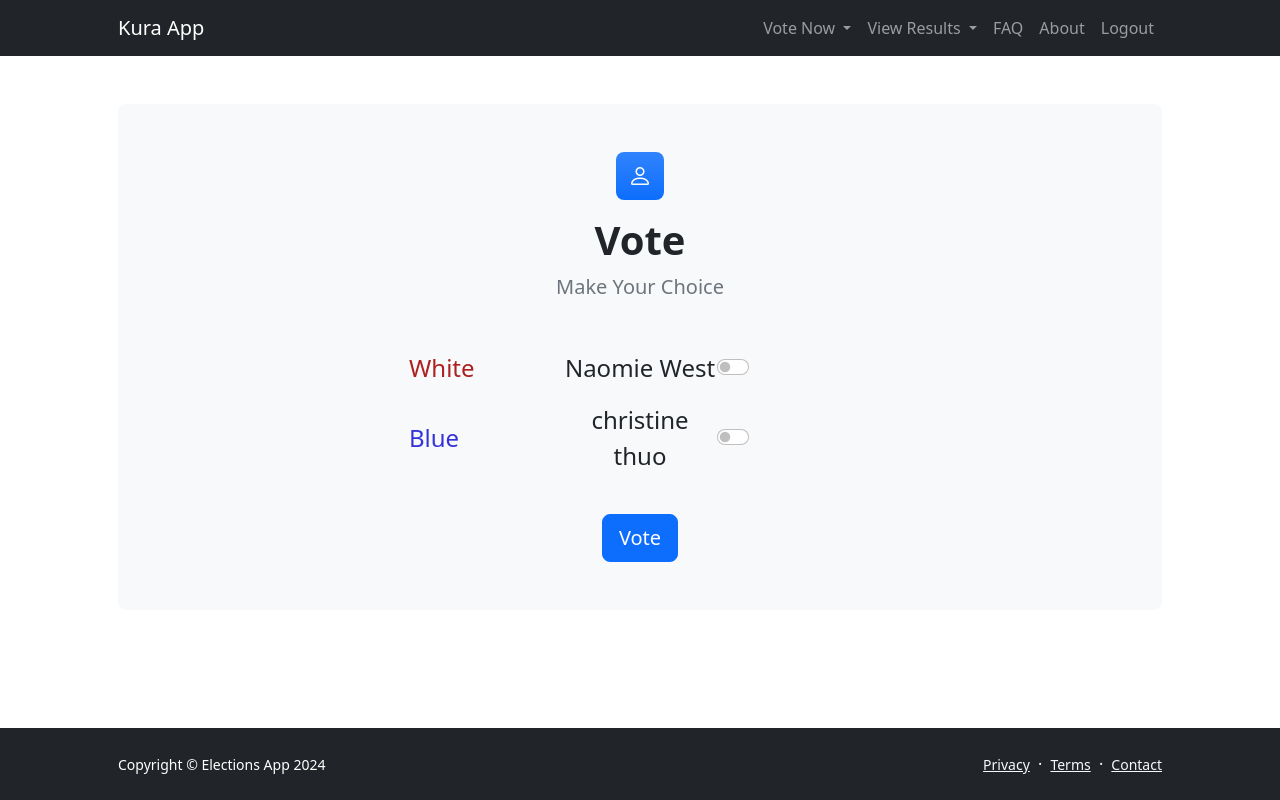
After one commit to JustusOmbok/Elections-app, a Flask app: page /vote/president in a window 1280 px wide. The commit adds this page. Run offline with Flask 3, Linux system fonts and the light colour scheme; some libraries are stand-ins or nearby versions.

Commit message:
voting routes

```diff
--- a/app/routes.py
+++ b/app/routes.py
@@ -1,8 +1,10 @@
-from flask import render_template, request, jsonify, url_for, redirect, flash
+from flask import render_template, jsonify, url_for, redirect, flash
+from sqlalchemy.orm.exc import NoResultFound
 from app import app, db
-from flask import session
+from flask import session, request
 import requests
-from app.models import Admin, President, Governor, Voter, Vote
+import time
+from app.models import Admin, President, Governor, Voter, Vote_president, Vote_governor
 
 @app.route('/')
 def landing_page():
@@ -38,9 +40,12 @@ def admin_dashboard():
         # If not logged in, redirect to the admin login page
         return redirect(url_for('admin_login'))
 
-@app.route('/presidential_voting')
-def presidential_voting():
-    return render_template('presidential_voting.html')
+# Route for rendering the vote_president.html file
+@app.route('/vote/president', methods=['GET'])
+def voting_president():
+    # Retrieve all presidents from the database
+    presidents = President.query.all()
+    return render_template('vote_president.html', presidents=presidents)
 
 @app.route('/governor_voting')
 def governor_voting():
@@ -104,7 +109,7 @@ def admin_logout():
 @app.route('/president/register', methods=['POST'])
 def register_president():
     data = request.form
-    new_president = President(name=data['name'], party_name=data['party_name'])
+    new_president = President(name=data['name'], party_name=data['party_name'], party_color=data['party_color'])
     db.session.add(new_president)
     db.session.commit()
     return redirect(url_for('admin_dashboard', success='true'))
@@ -112,7 +117,7 @@ def register_president():
 @app.route('/governor/register', methods=['POST'])
 def register_governor():
     data = request.form
-    new_governor = Governor(name=data['name'], party_name=data['party_name'], county=data['county_name'])
+    new_governor = Governor(name=data['name'], party_name=data['party_name'], party_color=data['party_color'], county=data['county_name'])
     db.session.add(new_governor)
     db.session.commit()
     return redirect(url_for('admin_dashboard', success='true'))
@@ -163,27 +168,82 @@ def voter_logout():
     # Redirect to the login page
     return redirect(url_for('landing_page'))
 
-@app.route('/vote', methods=['POST'])
-def vote():
-    if 'user_id' not in session:
-        return jsonify({'error': 'Please log in to vote'}), 401
+# Route for voting for president
+@app.route('/vote/president', methods=['POST'])
+def vote_president():
+    if 'voter_logged_in' in session:  # Ensure the voter is logged in
+        national_id = session.get('national_id')  # Get national ID from session
 
-    data = request.json
-    candidate_id = data.get('candidate_id')
+        # Query the database for the voter ID associated with the national ID
+        try:
+            voter = Voter.query.filter_by(national_id=national_id).one()
+            voter_id = voter.id
 
-    voter_id = session['user_id']
+            # Check if the voter has already voted for president
+            existing_vote = Vote_president.query.filter_by(voter_id=voter_id).first()
+            if existing_vote:
+                flash('You have already voted for president.', 'error')
+                return redirect(url_for('home'))
 
-    # Check if the voter has already voted
-    existing_vote = Vote.query.filter_by(voter_id=voter_id).first()
-    if existing_vote:
-        return jsonify({'error': 'You have already voted'}), 400
+            president_id = request.form.get('president_id')
 
-    # Create a new vote
-    vote = Vote(candidate_id=candidate_id, voter_id=voter_id)
-    db.session.add(vote)
-    db.session.commit()
+            # Check if the president_id exists in the database
+            president = President.query.get(president_id)
+            if president:
+                # Create a new vote entry in the database
+                new_vote_president = Vote_president(president_id=president_id, voter_id=voter_id)
+                db.session.add(new_vote_president)
+                db.session.commit()
+                flash('Your vote for president has been recorded successfully.', 'success')
+                time.sleep(0.008)
+                return redirect(url_for('home'))  # Redirect to home page or dashboard
+            else:
+                flash('Invalid president selection.', 'error')
+                return redirect(url_for('vote_president'))
+        except NoResultFound:
+            flash('No voter found with the provided national ID.', 'error')
+            return redirect(url_for('vote_president'))
+    else:
+        flash('You need to be logged in to vote.', 'error')
+        return redirect(url_for('voter_login'))
 
-    return jsonify({'message': 'Vote cast successfully'}), 201
+# Route for voting for governor
+@app.route('/vote/governor', methods=['POST'])
+def vote_governor():
+    if 'voter_logged_in' in session:  # Ensure the voter is logged in
+        national_id = session.get('national_id')  # Get national ID from session
+
+        # Query the database for the voter ID associated with the national ID
+        try:
+            voter = Voter.query.filter_by(national_id=national_id).one()
+            voter_id = voter.id
+
+            # Check if the voter has already voted for governor
+            existing_vote = Vote_governor.query.filter_by(voter_id=voter_id).first()
+            if existing_vote:
+                flash('You have already voted for governor.', 'error')
+                return redirect(url_for('home'))
+
+            governor_id = request.form.get('governor_id')
+
+            # Check if the governor_id exists in the database
+            governor = Governor.query.get(governor_id)
+            if governor:
+                # Create a new vote entry in the database
+                new_vote_governor = Vote_governor(governor_id=governor_id, voter_id=voter_id)
+                db.session.add(new_vote_governor)
+                db.session.commit()
+                flash('Your vote for governor has been recorded successfully.', 'success')
+                return redirect(url_for('home'))  # Redirect to home page or dashboard
+            else:
+                flash('Invalid governor selection.', 'error')
+                return redirect(url_for('vote_governor'))
+        except NoResultFound:
+            flash('No voter found with the provided national ID.', 'error')
+            return redirect(url_for('vote_governor'))
+    else:
+        flash('You need to be logged in to vote.', 'error')
+        return redirect(url_for('voter_login'))
 
 @app.route('/results', methods=['GET'])
 def results():
--- a/app/templates/faq.html
+++ b/app/templates/faq.html
@@ -18,11 +18,11 @@
             <!-- Navigation-->
             <nav class="navbar navbar-expand-lg navbar-dark bg-dark">
                 <div class="container px-5">
-                    <a class="navbar-brand" href="landing_page.html">Kura App</a>
+                    <a class="navbar-brand" href="{{ url_for('landing_page') }}">Kura App</a>
                     <button class="navbar-toggler" type="button" data-bs-toggle="collapse" data-bs-target="#navbarSupportedContent" aria-controls="navbarSupportedContent" aria-expanded="false" aria-label="Toggle navigation"><span class="navbar-toggler-icon"></span></button>
                     <div class="collapse navbar-collapse" id="navbarSupportedContent">
                         <ul class="navbar-nav ms-auto mb-2 mb-lg-0">
-                            <li class="nav-item"><a class="nav-link" href="landing_page.html">Home</a></li>
+                            <li class="nav-item"><a class="nav-link" href="{{ url_for('landing_page') }}">Home</a></li>
                             <li class="nav-item"><a class="nav-link" href="login.html">Login</a></li>
                             <li class="nav-item"><a class="nav-link" href="voters_registration.html">Register</a></li>
                             <li class="nav-item"><a class="nav-link" href="about.html">About</a></li>
--- a/app/templates/governor_registration.html
+++ b/app/templates/governor_registration.html
@@ -57,6 +57,11 @@
                                     <input class="form-control" id="party_name" name="party_name" type="text" placeholder="Enter party name..." />
                                     <label for="party_name">County Name</label>
                                 </div>
+                                <!-- Party Color input-->
+                                <div class="form-floating mb-3">
+                                    <input class="form-control" id="party_color" name="party_color" type="color" placeholder="Select party color..." required />
+                                    <label for="party_color">Party Color</label>
+                                </div>
                                 <!-- Submit Button-->
                                 <div class="d-grid"><button class="btn btn-primary btn-lg" type="submit">Submit</button></div>
                             </form>
--- a/app/templates/home.html
+++ b/app/templates/home.html
@@ -18,7 +18,7 @@
     <!-- Navigation-->
     <nav class="navbar navbar-expand-lg navbar-dark bg-dark">
         <div class="container px-5">
-            <a class="navbar-brand" href="home.html">Kura App</a>
+            <a class="navbar-brand" href="{{ url_for('home') }}">Kura App</a>
             <button class="navbar-toggler" type="button" data-bs-toggle="collapse" data-bs-target="#navbarSupportedContent" aria-controls="navbarSupportedContent" aria-expanded="false" aria-label="Toggle navigation"><span class="navbar-toggler-icon"></span></button>
             <div class="collapse navbar-collapse" id="navbarSupportedContent">
                 <ul class="navbar-nav ms-auto mb-2 mb-lg-0">
@@ -28,7 +28,7 @@
                             Vote Now
                         </a>
                         <ul class="dropdown-menu" aria-labelledby="navbarDropdown">
-                            <li><a class="dropdown-item" href="{{ url_for('presidential_voting') }}">Vote Presidential</a></li>
+                            <li><a class="dropdown-item" href="{{ url_for('voting_president') }}">Vote Presidential</a></li>
                             <li><a class="dropdown-item" href="{{ url_for('governor_voting') }}">Vote Governor</a></li>
                         </ul>
                     </li>
--- a/app/templates/landing_page.html
+++ b/app/templates/landing_page.html
@@ -34,8 +34,8 @@
                             <h1 class="display-5 fw-bolder text-white mb-2">Welcome to Our Elections App</h1>
                             <p class="lead fw-normal text-white-50 mb-4">Quickly find and support your preferred candidates and parties with our easy-to-use platform!</p>
                             <div class="d-grid gap-3 d-sm-flex justify-content-sm-center justify-content-xl-start">
-                                <a class="btn btn-primary btn-lg px-4 me-sm-3" href="login.html">Login</a>
-                                <a class="btn btn-outline-light btn-lg px-4" href="voters_registration.html">Register Now</a>
+                                <a class="btn btn-primary btn-lg px-4 me-sm-3" href="{{ url_for('voter_login') }}">Login</a>
+                                <a class="btn btn-outline-light btn-lg px-4" href="{{ url_for('register_voter') }}">Register Now</a>
                             </div>
                         </div>
                     </div>
@@ -43,7 +43,7 @@
                         <img class="img-fluid rounded-3 my-5" src="static/assets/vote.png" alt="Join the Democratic Process" />
                         <h2 class="fw-bolder text-white mb-2">Join the Democratic Process</h2>
                         <p class="text-white-50 mb-4">Stay informed, make educated decisions, and participate in the democratic process.</p>
-                        <a class="btn btn-primary btn-lg" href="login.html">Get Started</a>
+                        <a class="btn btn-primary btn-lg" href="{{ url_for('voter_login') }}">Get Started</a>
                     </div>
                 </div>
             </div>
--- a/app/templates/presidential_registration.html
+++ b/app/templates/presidential_registration.html
@@ -52,6 +52,11 @@
                                     <input class="form-control" id="party_name" name="party_name" type="text" placeholder="Enter party name..." />
                                     <label for="party_name">Party Name</label>
                                 </div>
+                                <!-- Party Color input-->
+                                <div class="form-floating mb-3">
+                                    <input class="form-control" id="party_color" name="party_color" type="color" placeholder="Select party color..." required />
+                                    <label for="party_color">Party Color</label>
+                                </div>
                                 <!-- Submit Button-->
                                 <div class="d-grid"><button class="btn btn-primary btn-lg" type="submit">Submit</button></div>
                             </form>
--- /dev/null
+++ b/app/templates/vote_president.html
@@ -0,0 +1,115 @@
+<!DOCTYPE html>
+<html lang="en">
+<head>
+    <meta charset="UTF-8">
+    <meta name="viewport" content="width=device-width, initial-scale=1.0">
+    <title>Vote - Elections App</title>
+    <!-- Bootstrap core CSS -->
+    <link href="https://cdn.jsdelivr.net/npm/bootstrap@5.2.3/dist/css/bootstrap.min.css" rel="stylesheet">
+    <!-- Bootstrap icons-->
+    <link href="https://cdn.jsdelivr.net/npm/bootstrap-icons@1.5.0/font/bootstrap-icons.css" rel="stylesheet">
+    <!-- Core theme CSS (includes Bootstrap)-->
+    <link href="{{ url_for('static', filename='css/styles.css') }}" rel="stylesheet" />
+</head>
+<body class="d-flex flex-column">
+    <main class="flex-shrink-0">
+        <!-- Navigation-->
+    <nav class="navbar navbar-expand-lg navbar-dark bg-dark">
+        <div class="container px-5">
+            <a class="navbar-brand" href="{{ url_for('home') }}">Kura App</a>
+            <button class="navbar-toggler" type="button" data-bs-toggle="collapse" data-bs-target="#navbarSupportedContent" aria-controls="navbarSupportedContent" aria-expanded="false" aria-label="Toggle navigation"><span class="navbar-toggler-icon"></span></button>
+            <div class="collapse navbar-collapse" id="navbarSupportedContent">
+                <ul class="navbar-nav ms-auto mb-2 mb-lg-0">
+                    <!-- Modified Vote Now link -->
+                    <li class="nav-item dropdown">
+                        <a class="nav-link dropdown-toggle" href="#" id="navbarDropdown" role="button" data-bs-toggle="dropdown" aria-expanded="false">
+                            Vote Now
+                        </a>
+                        <ul class="dropdown-menu" aria-labelledby="navbarDropdown">
+                            <li><a class="dropdown-item" href="{{ url_for('voting_president') }}">Vote Presidential</a></li>
+                            <li><a class="dropdown-item" href="{{ url_for('governor_voting') }}">Vote Governor</a></li>
+                        </ul>
+                    </li>
+                    <!-- End of modified Vote Now link -->
+                    <li class="nav-item dropdown">
+                        <a class="nav-link dropdown-toggle" href="#" id="navbarDropdown" role="button" data-bs-toggle="dropdown" aria-expanded="false">
+                            View Results
+                        </a>
+                        <ul class="dropdown-menu" aria-labelledby="navbarDropdown">
+                            <li><a class="dropdown-item" href="{{ url_for('presidential_results') }}">Presidential</a></li>
+                            <li><a class="dropdown-item" href="{{ url_for('governor_results') }}">Governor</a></li>
+                        </ul>
+                    </li>
+                    <li class="nav-item"><a class="nav-link" href="{{ url_for('faq') }}">FAQ</a></li>
+                    <li class="nav-item"><a class="nav-link" href="{{ url_for('about') }}">About</a></li>
+                    <li class="nav-item"><a class="nav-link" href="/voter/logout">Logout</a></li>
+                </ul>
+            </div>
+        </div>
+    </nav>
+        <!-- Page content-->
+        <section class="py-5">
+            <div class="container px-5">
+                <!-- Login form-->
+                <div class="bg-light rounded-3 py-5 px-4 px-md-5 mb-5">
+                    <div class="text-center mb-5">
+                        <div class="feature bg-primary bg-gradient text-white rounded-3 mb-3"><i class="bi bi-person"></i></div>
+                        <h1 class="fw-bolder">Vote</h1>
+                        <p class="lead fw-normal text-muted mb-0">Make Your Choice</p>
+                    </div>
+                    <div class="row justify-content-center"> <!-- Center the form contents -->
+                        <div class="col-lg-8 col-xl-6">
+                            <form id="voteForm" action="/vote/president" method="POST">
+                                {% for president in presidents %}
+                                <div class="d-flex justify-content-between align-items-center mb-3"> <!-- Align party, president name, and checkbox -->
+                                    <div class="col-4"> <!-- Party column -->
+                                        <span class="fs-4" style="color: {{ president.party_color }};">{{ president.party_name }}</span> <!-- Apply different color -->
+                                    </div>
+                                    <div class="col-4 text-center"> <!-- President name column -->
+                                        <span class="fs-4 president-name">{{ president.name }}</span>
+                                    </div>
+                                    <div class="col-4 text-end"> <!-- Checkbox column -->
+                                        <div class="form-check form-switch">
+                                            <input class="form-check-input" type="radio" id="president_{{ president.id }}" name="president_id" value="{{ president.id }}">
+                                            <label class="form-check-label" for="president_{{ president.id }}"></label>
+                                        </div>
+                                    </div>
+                                </div>
+                                {% endfor %}
+                                <br>
+                                <div class="text-center"> <!-- Center the submit button -->
+                                    <input type="submit" id="voteButton" class="btn btn-primary btn-lg" value="Vote">
+                                </div>
+                            </form>
+                            <!-- Message area -->
+                            <div id="voteMessage" class="text-center" style="display: none;">
+                                <p id="voteConfirmationMessage"></p>
+                                <button id="confirmButton" class="btn btn-success">Confirm</button>
+                            </div>
+                        </div>
+                    </div>
+                </div>
+            </div>
+        </section>
+    </main>
+    <!-- Footer-->
+    <footer class="bg-dark py-4 mt-auto">
+        <div class="container px-5">
+            <div class="row align-items-center justify-content-between flex-column flex-sm-row">
+                <div class="col-auto"><div class="small m-0 text-white">Copyright &copy; Elections App 2024</div></div>
+                <div class="col-auto">
+                    <a class="link-light small" href="#!">Privacy</a>
+                    <span class="text-white mx-1">&middot;</span>
+                    <a class="link-light small" href="#!">Terms</a>
+                    <span class="text-white mx-1">&middot;</span>
+                    <a class="link-light small" href="#!">Contact</a>
+                </div>
+            </div>
+        </div>
+    </footer>
+    <!-- Bootstrap core JS-->
+    <script src="https://cdn.jsdelivr.net/npm/bootstrap@5.2.3/dist/js/bootstrap.bundle.min.js"></script>
+    <!-- Core theme JS-->
+    <script src="{{ url_for('static', filename='js/scripts.js') }}"></script>
+</body>
+</html>
--- a/app/templates/voting.html
+++ b/app/templates/voting.html
@@ -11,7 +11,7 @@
     <!-- Bootstrap icons-->
     <link href="https://cdn.jsdelivr.net/npm/bootstrap-icons@1.5.0/font/bootstrap-icons.css" rel="stylesheet" />
     <!-- Core theme CSS (includes Bootstrap)-->
-    <link href="css/styles.css" rel="stylesheet" />
+    <link href="static/css/styles.css" rel="stylesheet" />
 </head>
 <body class="d-flex flex-column h-100">
     <main class="flex-shrink-0">
--- a/run.py
+++ b/run.py
@@ -1,5 +1,5 @@
 from app import app, db
-from app.models import Admin, Governor, President, Voter, Vote
+from app.models import Admin, Governor, President, Voter, Vote_president, Vote_governor
 
 if __name__ == '__main__':
     with app.app_context():
```
Also changed, not shown: app/models.py (+10 -2 lines), app/static/js/scripts.js (+10 -30 lines), app/static/js/scripts5.js (added, +31 -0 lines), app/templates/about.html (+5 -5 lines), app/templates/login.html (+5 -5 lines), app/templates/voter_registration.html (+5 -5 lines), instance/election.db.
